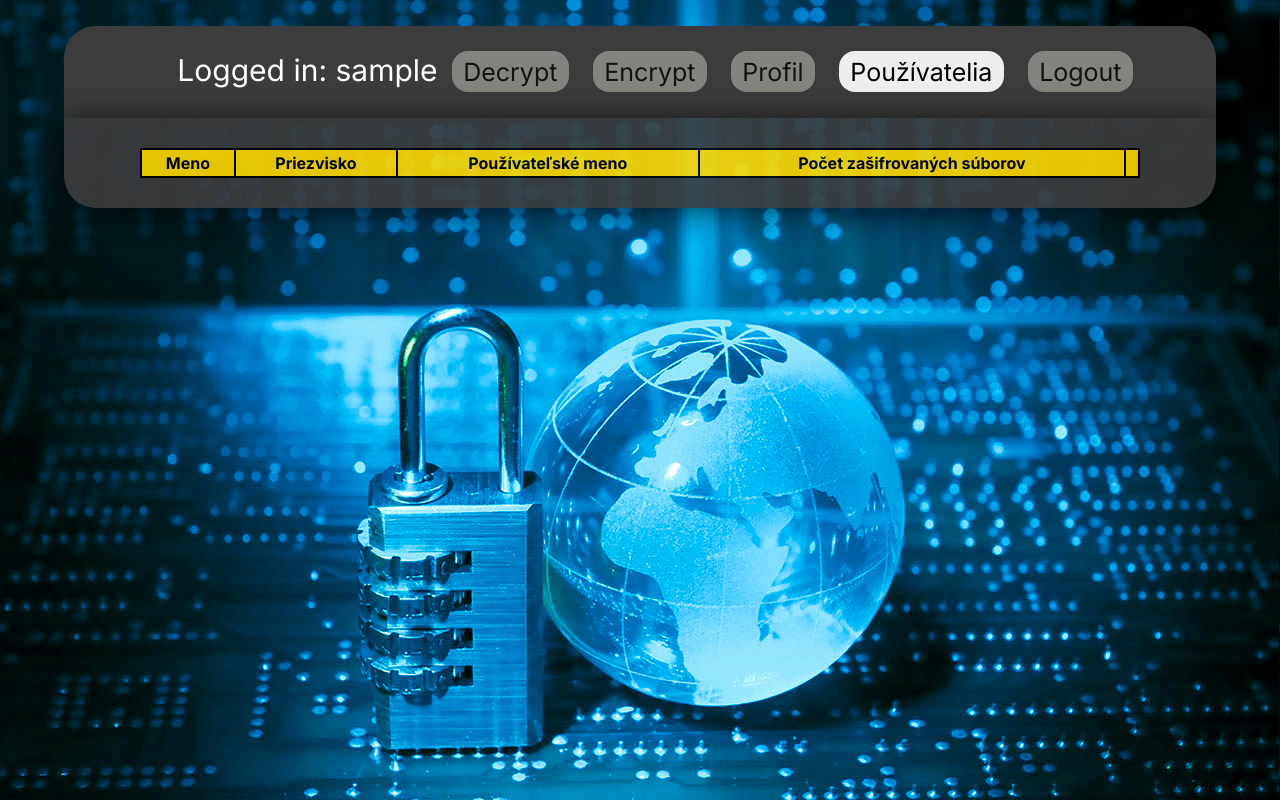
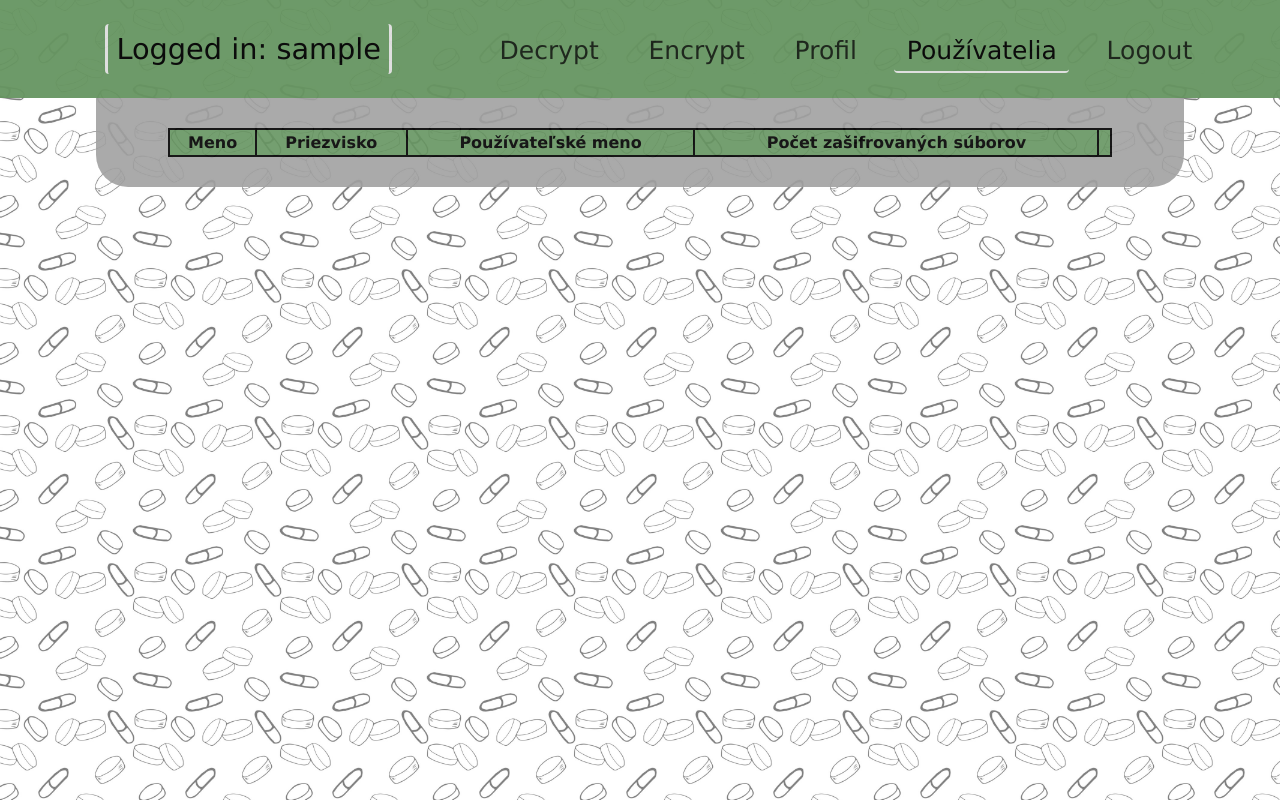
Before and after one commit to xburir/upb-zadanie2-webapi, a Flask app: page /users in a window 1280 px wide. Run offline with Flask 2, Linux system fonts and the light colour scheme; the visitor is signed in with stand-in values (Sample User, id 1); data that the repository does not hold is empty; some libraries are stand-ins or nearby versions.

Commit message:
feat: new design

```diff
--- a/flaskr/static/style.css
+++ b/flaskr/static/style.css
@@ -1,5 +1,12 @@
 * {
-  font-family: "Inter", sans-serif;
+  font-family: "Lucida Sans", "Lucida Sans Regular", "Lucida Grande",
+    "Lucida Sans Unicode", Geneva, Verdana, sans-serif;
+}
+
+:root {
+  --green: rgb(102, 149, 97);
+  --grey: rgb(161, 161, 161);
+  --light: rgb(222, 222, 222);
 }
 
 body {
@@ -9,19 +16,29 @@ body {
   flex-direction: column;
   margin: 0;
   padding: 0;
-  background-image: url("./pozadie.jpeg");
   width: 100%;
-  color: white;
+  color: black;
+}
+
+body::before {
+  content: "";
+  background-image: url("./pills.jpg");
+  position: absolute;
+  top: 0px;
+  right: 0px;
+  bottom: 0px;
+  left: 0px;
+  opacity: 0.5;
+  zoom: 0.3;
 }
 
 .center {
   display: flex;
   flex-direction: column;
-  width: 90%;
-  background-color: rgb(60, 60, 60);
+  width: 85%;
+  background-color: var(--grey);
   opacity: 0.9;
   border-radius: 0 0 2rem 2rem;
-  box-shadow: 0 2px 32px rgba(0, 0, 0, 0.8);
 }
 
 section {
@@ -44,13 +61,12 @@ section {
 }
 
 header {
-  margin-top: 2%;
-  width: 90%;
+  width: 100%;
   position: relative;
   text-align: center;
-  background-color: rgb(60, 60, 60);
-  padding: 2% 0;
-  border-radius: 2rem 2rem 0 0;
+  background-color: var(--green);
+  padding: 1.5rem 0;
+  opacity: 0.95;
 }
 
 nav a,
@@ -62,8 +78,13 @@ nav p {
 }
 
 nav p {
-  color: white;
-  font-size: 30px;
+  font-size: 1.8rem;
+  margin-right: 5rem;
+  padding: 0.5rem;
+  border: 3px solid var(--light);
+  border-top: 0;
+  border-bottom: 0;
+  border-radius: 4px;
 }
 
 nav ul {
@@ -74,21 +95,21 @@ nav ul {
 nav li {
   display: inline-block;
   font-size: 25px;
-  border-radius: 1rem;
-  opacity: 0.7;
+  opacity: 0.8;
   margin: 0 10px;
   padding: 0.5% 1%;
-  background-color: #a3a39a;
+  color: var(--light);
+  border-bottom: 3px solid var(--green);
+  border-radius: 4px;
 }
 
 nav li:hover {
-  background-color: #eeeeee;
-  box-shadow: 0 2px 8px rgba(255, 255, 255, 0.2);
-  transition: 0.3s;
+  transform: scale(1.05);
+  transition-duration: 0.3s;
 }
 
 li.selected {
-  background-color: #eeeeee;
+  border-bottom: 2px solid var(--light);
   opacity: 1;
 }
 
@@ -160,7 +181,7 @@ table {
 table th {
   border: 2px black solid;
   padding: 3px;
-  background: gold;
+  background: var(--green);
   color: black;
 }
 
--- a/flaskr/templates/profile.html.jinja
+++ b/flaskr/templates/profile.html.jinja
@@ -43,8 +43,6 @@
 
 
         <div class="profile">
-          <div class="photo">
-          </div>
           <div>
               <h3>ID: {{response[0]}}</h3>
               <h3>Meno: {{response[1]}}</h3>
```
Also changed, not shown: flaskr/static/pills.jpg (added), 2 other files.
